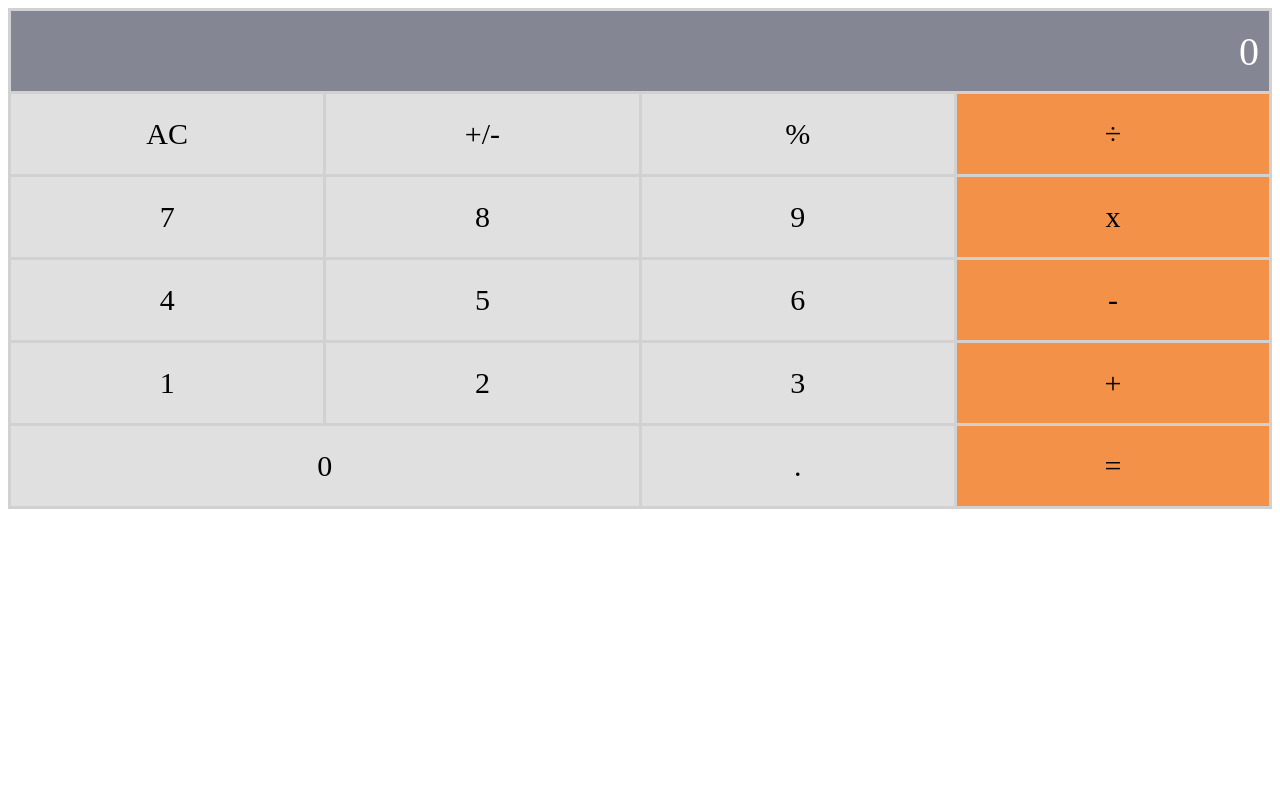
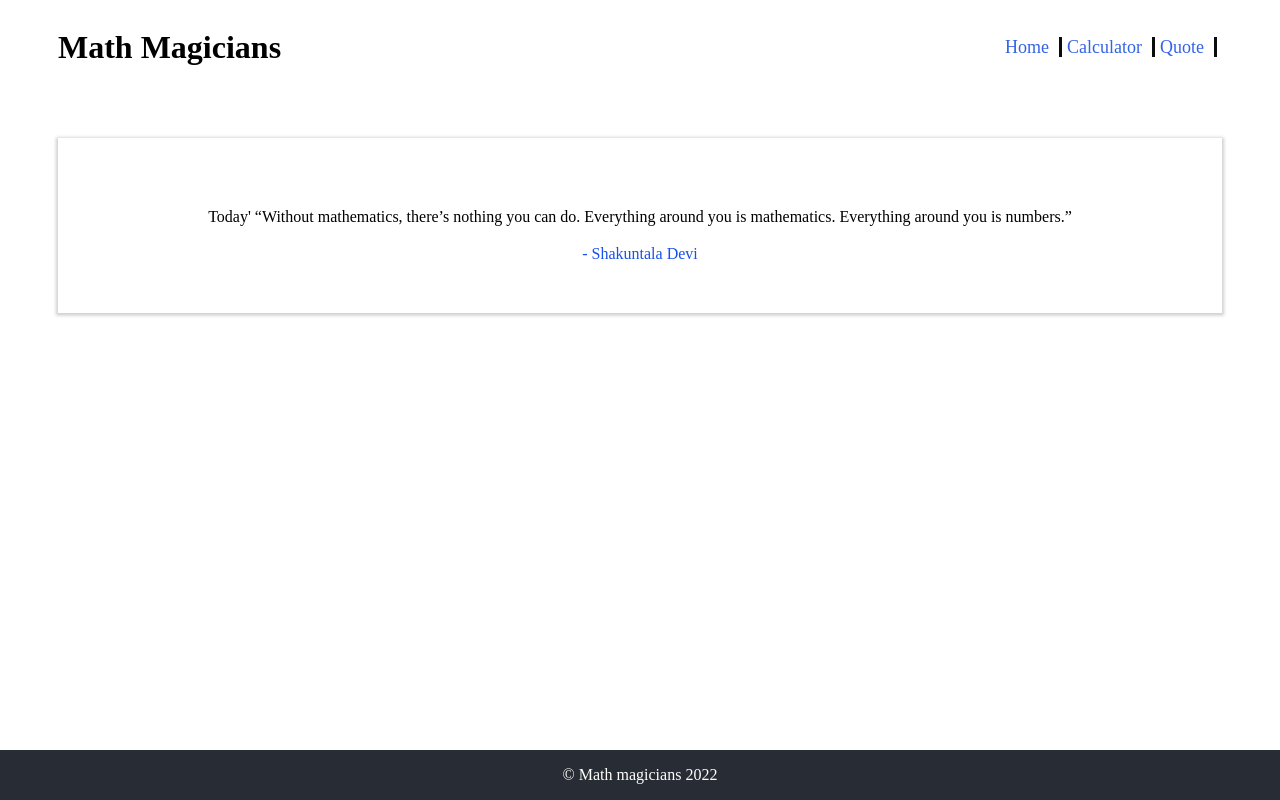
Before and after one commit to hammaazarok/math-magicians, a React (Create React App) app: page /quote in a window 1280 px wide. Built offline with nearby package versions, Linux system fonts and the light colour scheme.

Commit message:
add style

```diff
--- a/src/App.css
+++ b/src/App.css
@@ -5,6 +5,7 @@
   padding: 3px;
   grid-template-columns: repeat(4, 1fr);
   grid-template-rows: repeat(6, 1fr);
+  width: 60%;
 }
 
 .cal-item {
@@ -37,3 +38,59 @@
 .zero {
   grid-column: 1 / span 2;
 }
+
+.nav-bar {
+  display: flex;
+  align-items: center;
+  justify-content: space-between;
+  margin: 0 50px;
+}
+
+.links a {
+  text-decoration: none;
+  color: #3363e6;
+  font-size: 18px;
+  margin-right: 5px;
+  border-right: 3px solid #0b0c0e;
+  padding-right: 10px;
+}
+
+.home-container {
+  margin: 0 50px;
+}
+
+.home-container p {
+  margin-bottom: 25px;
+}
+
+.quote-container {
+  text-align: center;
+  margin: 50px 50px;
+  padding: 50px;
+  box-shadow: 0 0.5px 3px 2px #282c343a;
+}
+
+.quote-container p {
+  line-height: 25px;
+}
+
+.quote-container span {
+  color: #1850ec;
+}
+
+.calculator-container {
+  display: flex;
+  justify-content: space-between;
+  margin: 50px 50px;
+  flex-wrap: wrap;
+}
+
+.footer {
+  position: fixed;
+  left: 0;
+  bottom: 0;
+  width: 100%;
+  background-color: #282c34;
+  color: white;
+  text-align: center;
+}
--- a/src/App.js
+++ b/src/App.js
@@ -1,8 +1,22 @@
-import Calculator from './components/calculator';
+import { Routes, Route } from 'react-router-dom';
+import NavBar from './components/navbar';
+import Home from './components/home';
+import Quote from './components/quote';
+import CalculatorPage from './components/calculatorPage';
 
 function App() {
   return (
-    <Calculator />
+    <div>
+      <NavBar />
+      <Routes>
+        <Route path="/" element={<Home />} />
+        <Route path="quote" element={<Quote />} />
+        <Route path="calculator" element={<CalculatorPage />} />
+      </Routes>
+      <div className="footer">
+        <p>&copy; Math magicians 2022</p>
+      </div>
+    </div>
   );
 }
 
--- a/src/index.js
+++ b/src/index.js
@@ -1,4 +1,5 @@
 import React from 'react';
+import { BrowserRouter } from 'react-router-dom';
 import ReactDOM from 'react-dom/client';
 import App from './App';
 import './App.css';
@@ -7,7 +8,9 @@ import reportWebVitals from './reportWebVitals';
 const root = ReactDOM.createRoot(document.getElementById('root'));
 root.render(
   <React.StrictMode>
-    <App />
+    <BrowserRouter>
+      <App />
+    </BrowserRouter>
   </React.StrictMode>,
 );
 
```
Also changed, not shown: 1 other file (tests, documents, lock files or other folders).
